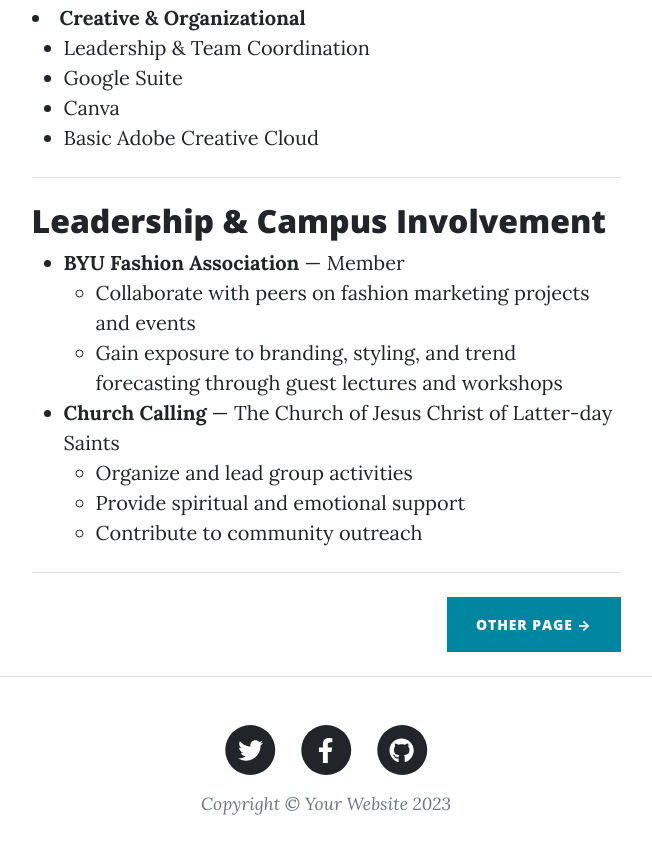
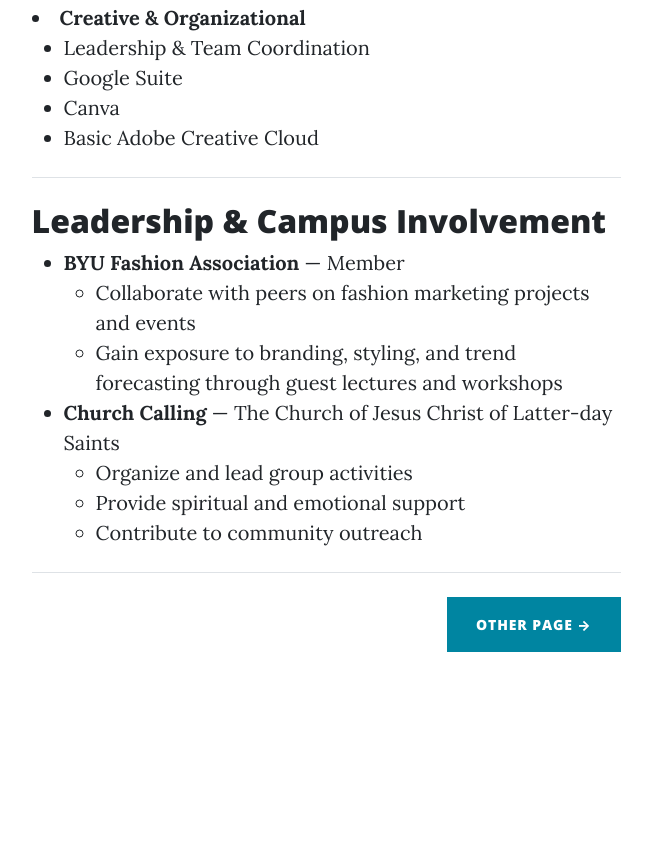
Before and after one commit to sabr1na8/Final.ISProject, a plain HTML site: page index.html in a window 1280 px wide. Shown: the part 2289-3155 px from the top of the page, without its empty margins (314-966 px from the left). After the commit the page ends 2965 px from the top, so only its background shows below. Drawn offline with nearby package versions, Linux system fonts and the light colour scheme.

Commit message:
Update index.html

```diff
--- a/index.html
+++ b/index.html
@@ -165,41 +165,7 @@
             </div>
         </div>
         <!-- Footer-->
-        <footer class="border-top">
-            <div class="container px-4 px-lg-5">
-                <div class="row gx-4 gx-lg-5 justify-content-center">
-                    <div class="col-md-10 col-lg-8 col-xl-7">
-                        <ul class="list-inline text-center">
-                            <li class="list-inline-item">
-                                <a href="#!">
-                                    <span class="fa-stack fa-lg">
-                                        <i class="fas fa-circle fa-stack-2x"></i>
-                                        <i class="fab fa-twitter fa-stack-1x fa-inverse"></i>
-                                    </span>
-                                </a>
-                            </li>
-                            <li class="list-inline-item">
-                                <a href="#!">
-                                    <span class="fa-stack fa-lg">
-                                        <i class="fas fa-circle fa-stack-2x"></i>
-                                        <i class="fab fa-facebook-f fa-stack-1x fa-inverse"></i>
-                                    </span>
-                                </a>
-                            </li>
-                            <li class="list-inline-item">
-                                <a href="#!">
-                                    <span class="fa-stack fa-lg">
-                                        <i class="fas fa-circle fa-stack-2x"></i>
-                                        <i class="fab fa-github fa-stack-1x fa-inverse"></i>
-                                    </span>
-                                </a>
-                            </li>
-                        </ul>
-                        <div class="small text-center text-muted fst-italic">Copyright &copy; Your Website 2023</div>
-                    </div>
-                </div>
-            </div>
-        </footer>
+
         <!-- Bootstrap core JS-->
         <script src="https://cdn.jsdelivr.net/npm/bootstrap@5.2.3/dist/js/bootstrap.bundle.min.js"></script>
         <!-- Core theme JS-->
```
